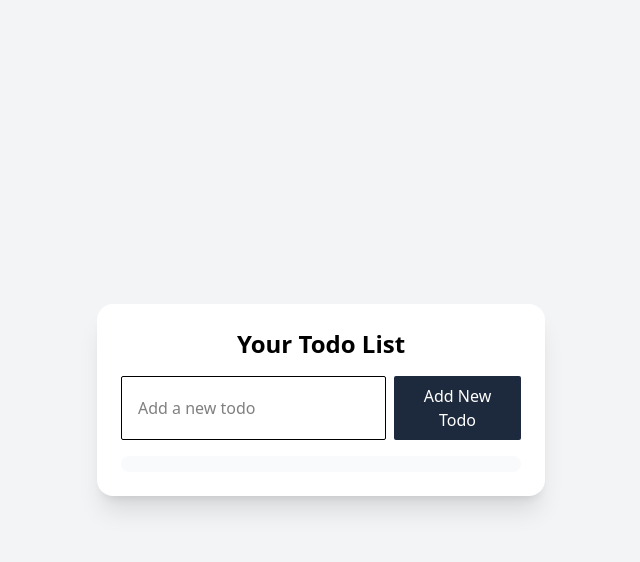
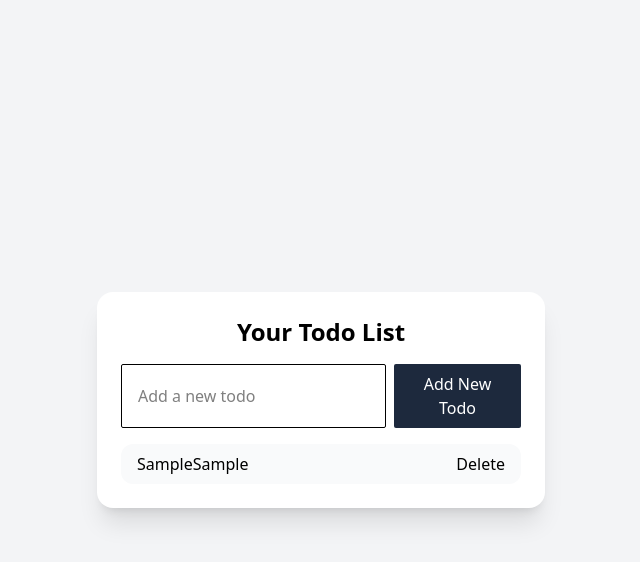
Before and after one commit to FaisalAlways/react-practice, a React (Vite) app: page / in a window 1280 px wide. Both pictures are taken after typing "Sample" into the empty fields and a click on the button "Add New Todo". Shown: the part 800-1362 px from the top of the page, without its empty margins (319-959 px from the left). Built offline with nearby package versions, Linux system fonts and the light colour scheme.

Commit message:
todo list done

```diff
--- a/src/TodoListView.tsx
+++ b/src/TodoListView.tsx
@@ -5,9 +5,18 @@ const TodoListView = () => {
 
   const handleSubmit = (e) => {
     e.preventDefault();
-    console.log(newTodo, "<-- added to the list");
+    const updatedTodos = [...todos, newTodo];
+    setTodos(updatedTodos);
     setNewTodo("");
+    console.log(updatedTodos);
   };
+
+const handleDelete = (i) => {
+  const newTodos = [...todos];
+  newTodos.splice(i, 1);
+  setTodos(newTodos);
+};
+
 
   return (
     <div className="min-h-screen flex items-center justify-center bg-gray-100">
@@ -25,7 +34,7 @@ const TodoListView = () => {
           />
           <button
             type="submit"
-            className="bg-slate-800 text-white px-4 py-2 rounded-xs"
+            className="bg-slate-800 text-white px-4 py-2 rounded-xs hover:bg-slate-700 transition-colors cursor-pointer"
           >
             Add New Todo
           </button>
@@ -33,7 +42,17 @@ const TodoListView = () => {
 
         {/* Todo items */}
         <ul className="space-y-2">
-          <li className="flex justify-between items-center bg-gray-50 px-4 py-2 rounded-xl"></li>
+          {todos.map((todo, i) => (
+            <li
+              key={i}
+              className="flex justify-between items-center bg-gray-50 px-4 py-2 rounded-xl"
+            >
+              {todo}
+
+              {todo}
+              <button  onClick={() => handleDelete(i)}>Delete</button>
+            </li>
+          ))}
         </ul>
       </div>
     </div>
```
